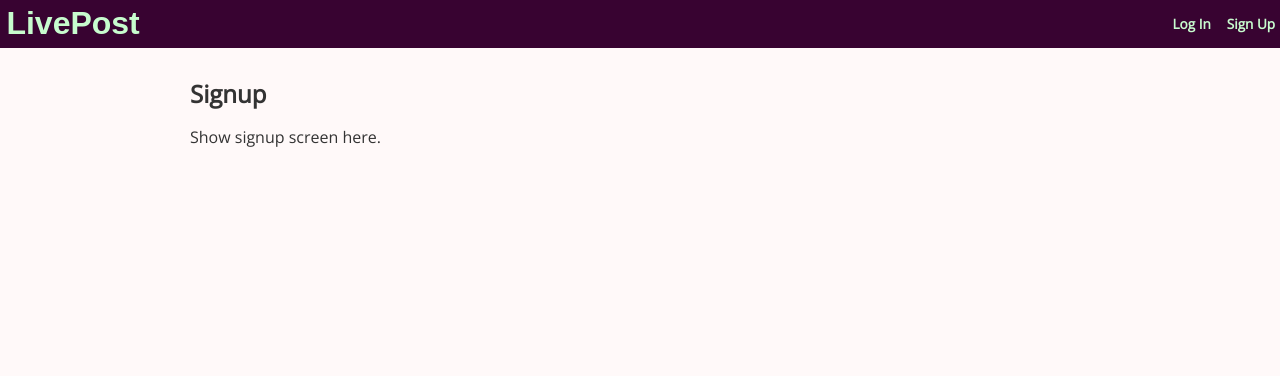
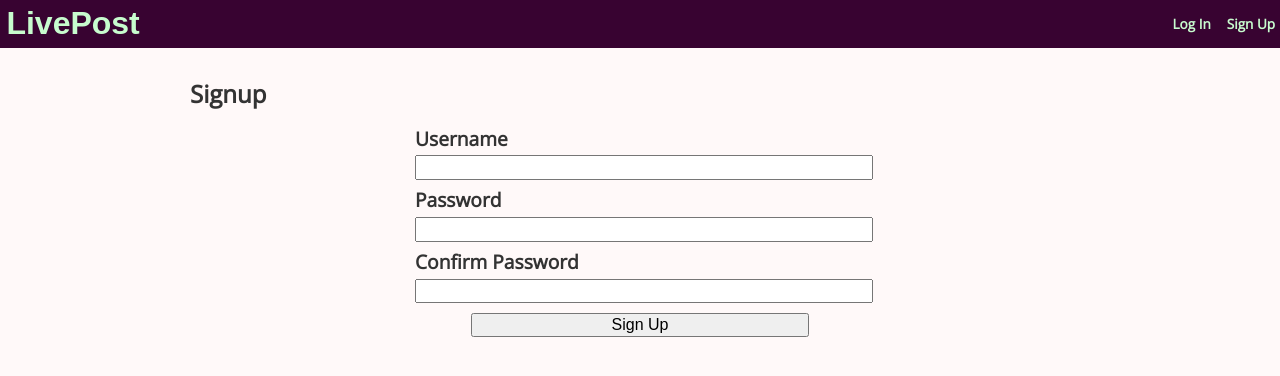
Before and after one commit to Sakeran/picture-app, a React app: page /signup in a window 1280 px wide. Built offline with nearby package versions, Linux system fonts and the light colour scheme; a web font is replaced by a local one.

Commit message:
Add Signup Page form and relevant styles

```diff
--- a/src/Pages/Signup/Signup.js
+++ b/src/Pages/Signup/Signup.js
@@ -1,10 +1,49 @@
 import React from 'react';
 
-const Signup = (props) => (
-  <div className="LoginPage">
-    <h2>Signup</h2>
-    <p>Show signup screen here.</p>
-  </div>
-);
+class Signup extends React.Component {
+
+  constructor(props) {
+    super(props);
+    this.state = {
+      username: '',
+      password: '',
+      passwordConfirm: ''
+    }
+  }
+
+  handleChange = field => e => {
+    const change = {};
+    change[field] = e.target.value;
+    this.setState(change);
+  }
+
+  submit = (e) => {
+    e.preventDefault();
+  }
+
+  render() {
+    return (
+      <div className="SignupPage">
+        <h2>Signup</h2>
+        <form>
+          <div className="field">
+            <label htmlFor="username">Username</label>
+            <input type="text" name="username" value={this.state.username} onChange={this.handleChange('username')} />
+          </div>
+          <div className="field">
+            <label htmlFor="password">Password</label>
+            <input type="password" name="password" value={this.state.password} onChange={this.handleChange('password')} />
+          </div>
+          <div className="field">
+            <label htmlFor="passwordConfirm">Confirm Password</label>
+            <input type="password" name="passwordConfirm" value={this.state.passwordConfirm} onChange={this.handleChange('passwordConfirm')} />
+          </div>
+          <input type="submit" value="Sign Up" onClick={this.submit} />
+        </form>
+      </div>
+    );
+  }
+}
+
 
 export default Signup;
--- a/src/index.css
+++ b/src/index.css
@@ -5,3 +5,34 @@ body {
   color: #333;
   font-family: 'Open Sans', sans-serif;
 }
+
+/*
+  Form selectors
+ */
+
+form {
+  max-width: 50%;
+  margin: 0 auto;
+}
+
+.field {
+  margin: 0.6em 0;
+}
+
+label {
+  font-size: 1.2em;
+  font-weight: bold;
+  display: block;
+  margin-bottom: 0.3em;
+}
+
+input[type="text"],
+input[type="password"] {
+  width: 100%;
+}
+
+input[type="submit"] {
+  display: block;
+  margin: 0 auto;
+  width: 75%;
+}
```
